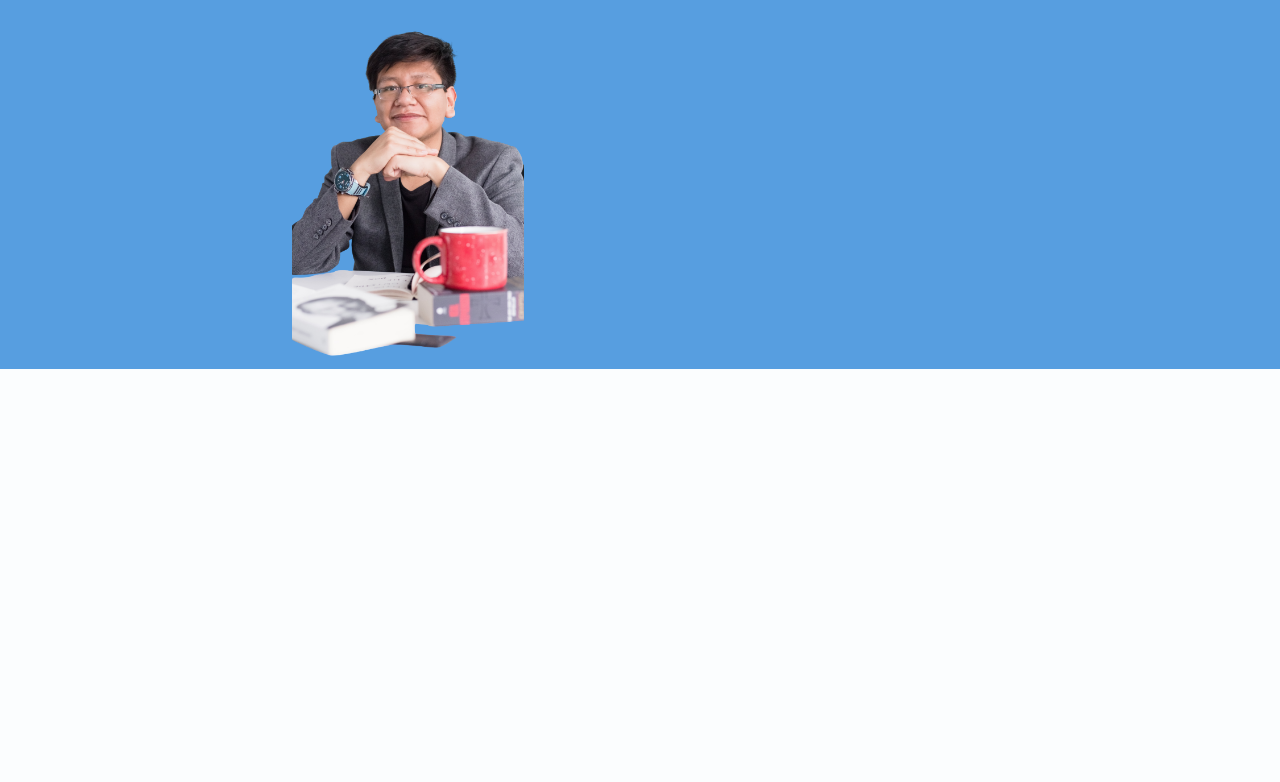
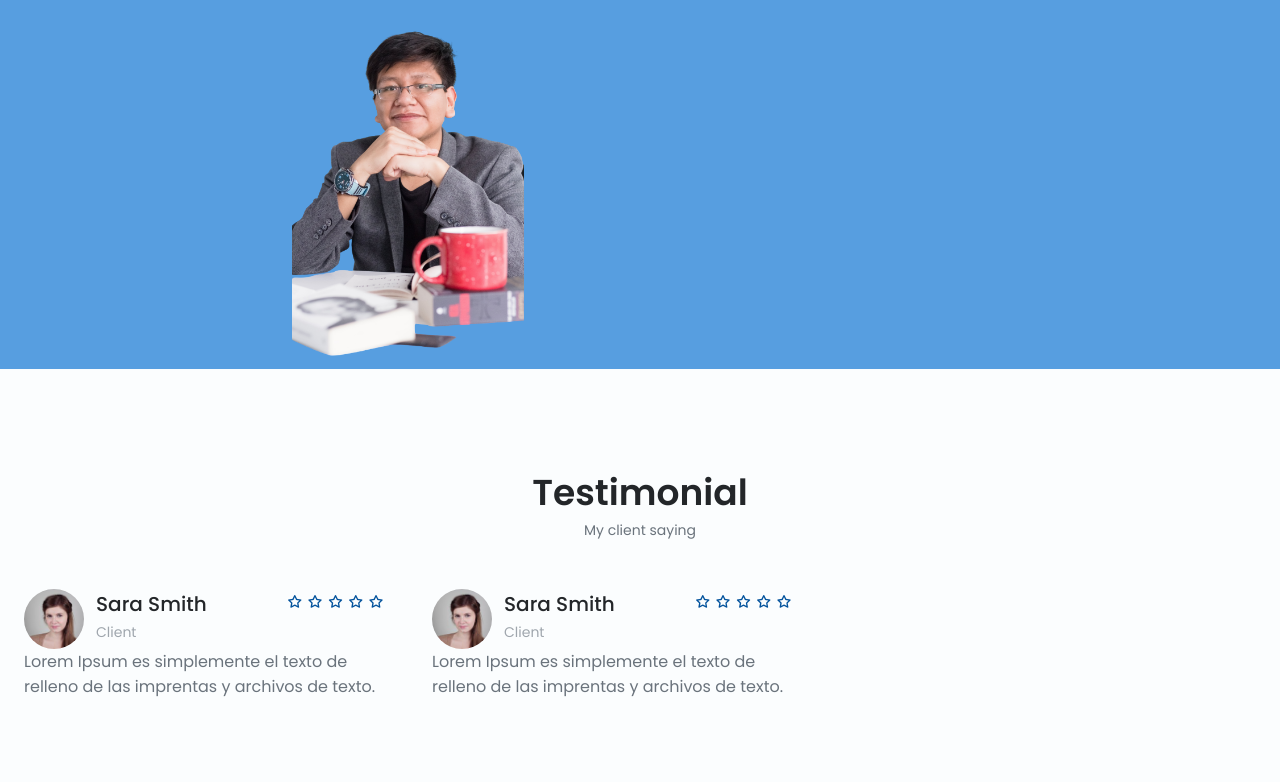
Before and after one commit to saulscs/saulcorona-com-v2, a plain HTML site: page index.html in a window 1280 px wide. Shown: the part 3739-4521 px from the top of the page. Before the commit the page ends 4412 px from the top, so only its background shows below. Drawn offline with nearby package versions, Linux system fonts and the light colour scheme.

Commit message:
Add testimonial section

```diff
--- a/assets/css/styles.css
+++ b/assets/css/styles.css
@@ -762,7 +762,43 @@ img{
   justify-self: center;
 }
 /*==================== TESTIMONIAL ====================*/
+.testimonial__data,
+.testimonial__header{
+  display: flex;
+}
 
+.testimonial__data{
+  justify-content: space-between;
+}
+
+.testimonial__img{
+  width: 60px;
+  height: 60px;
+  border-radius: 50%;
+  margin-right: var(--mb-0-75);
+}
+
+.testimonial__name{
+  font-size: var(--h3-font-size);
+  font-weight: var(--font-medium);
+}
+
+.testimonial__client{
+  font-size: var(--small-font-size);
+  color: var(--text-color-light);
+}
+
+.testimonial__description{
+  margin-bottom: var(--mb-2-5);
+}
+
+.testimonial__icon-start{
+  color: var(--first-color);
+}
+
+.swiper-pagination .swiper-pagination-testimonial{
+  bottom: 0;
+}
 
 /*==================== CONTACT ME ====================*/
 
--- a/assets/js/main.js
+++ b/assets/js/main.js
@@ -92,13 +92,13 @@ modalBtns.forEach((modalBtn, i) => {
 modalCloses.forEach((modalClose) => {
   modalClose.addEventListener('click', () => {
     modalViews.forEach((modalView) => {
-      modalView.classList.remove('active-modal ')
+      modalView.classList.remove('active-modal')
     })
   })
 })
 
 /*==================== PORTFOLIO SWIPER  ====================*/
-let swiper = new Swiper(".portfolio__container", {
+let swiperPortfolio = new Swiper(".portfolio__container", {
   cssMode: true,
   loop: true,
   navigation: {
@@ -110,11 +110,24 @@ let swiper = new Swiper(".portfolio__container", {
     clickable: true,
   },
 });
-
-
-
 /*==================== TESTIMONIAL ====================*/
 
+let swiperTestimonial = new Swiper(".testimonial__container", {
+  loop: true,
+  grabCursor: true,
+  spaceBetween: 48,
+
+  pagination: {
+    el: ".swiper-pagination",
+    clickable: true,
+    dynamicBullets: true,
+  },
+  breakpoints: {
+    568:{
+      slidesPerView: 2,
+    }
+  }
+});
 
 /*==================== SCROLL SECTIONS ACTIVE LINK ====================*/
 
--- a/index.html
+++ b/index.html
@@ -43,7 +43,7 @@
                   </a>
                 </li>
                 <li class="nav__item">
-                  <a href="#porfolio" class="nav__link">
+                  <a href="#portfolio" class="nav__link">
                     <i class="uil uil-scenery nav__icon"></i> Portfolio
                   </a>
                 </li>
@@ -567,8 +567,80 @@
 
             <!--==================== TESTIMONIAL ====================-->
             <section class="testimonial section">
+              <h2 class="section__title">Testimonial</h2>
+              <span class="section__subtitle">My client saying</span>
 
-
+              <div class="testimonial__container container swiper">
+                <div class="swiper-wrapper">
+                  <!--==================== TESTIMONIAL 1 ====================-->
+                  <div class="testimonial__content swiper-slide">
+                    <div class="testimonial__data">
+                      <div class="testimonial__header">
+                        <img src="assets/img/testimonial1.jpg" alt="" class="testimonial__img">
+                        <div>
+                          <h3 class="testimonial__name">Sara Smith</h3>
+                          <span class="testimonial__client">Client</span>
+                        </div>
+                      </div>
+                      <div>
+                        <i class="uil uil-star testimonial__icon-start"></i>
+                        <i class="uil uil-star testimonial__icon-start"></i>
+                        <i class="uil uil-star testimonial__icon-start"></i>
+                        <i class="uil uil-star testimonial__icon-start"></i>
+                        <i class="uil uil-star testimonial__icon-start"></i>
+                      </div>
+                    </div>
+                    <p class="testimonial__description">
+                      Lorem Ipsum es simplemente el texto de relleno de las imprentas y archivos de texto.
+                    </p>
+                  </div>
+                  <!--==================== TESTIMONIAL 2 ====================-->
+                  <div class="testimonial__content swiper-slide">
+                    <div class="testimonial__data">
+                      <div class="testimonial__header">
+                        <img src="assets/img/testimonial1.jpg" alt="" class="testimonial__img">
+                        <div>
+                          <h3 class="testimonial__name">Sara Smith</h3>
+                          <span class="testimonial__client">Client</span>
+                        </div>
+                      </div>
+                      <div>
+                        <i class="uil uil-star testimonial__icon-start"></i>
+                        <i class="uil uil-star testimonial__icon-start"></i>
+                        <i class="uil uil-star testimonial__icon-start"></i>
+                        <i class="uil uil-star testimonial__icon-start"></i>
+                        <i class="uil uil-star testimonial__icon-start"></i>
+                      </div>
+                    </div>
+                    <p class="testimonial__description">
+                      Lorem Ipsum es simplemente el texto de relleno de las imprentas y archivos de texto.
+                    </p>
+                  </div>
+                  <!--==================== TESTIMONIAL 3 ====================-->
+                  <div class="testimonial__content swiper-slide">
+                    <div class="testimonial__data">
+                      <div class="testimonial__header">
+                        <img src="assets/img/testimonial1.jpg" alt="" class="testimonial__img">
+                        <div>
+                          <h3 class="testimonial__name">Sara Smith</h3>
+                          <span class="testimonial__client">Client</span>
+                        </div>
+                      </div>
+                      <div>
+                        <i class="uil uil-star testimonial__icon-start"></i>
+                        <i class="uil uil-star testimonial__icon-start"></i>
+                        <i class="uil uil-star testimonial__icon-start"></i>
+                        <i class="uil uil-star testimonial__icon-start"></i>
+                        <i class="uil uil-star testimonial__icon-start"></i>
+                      </div>
+                    </div>
+                    <p class="testimonial__description">
+                      Lorem Ipsum es simplemente el texto de relleno de las imprentas y archivos de texto.
+                    </p>
+                  </div>
+                </div>
+                <div class="swiper-pagination swiper-pagination-testimonial"></div>
+              </div>
             </section>
 
             <!--==================== CONTACT ME ====================-->
```
